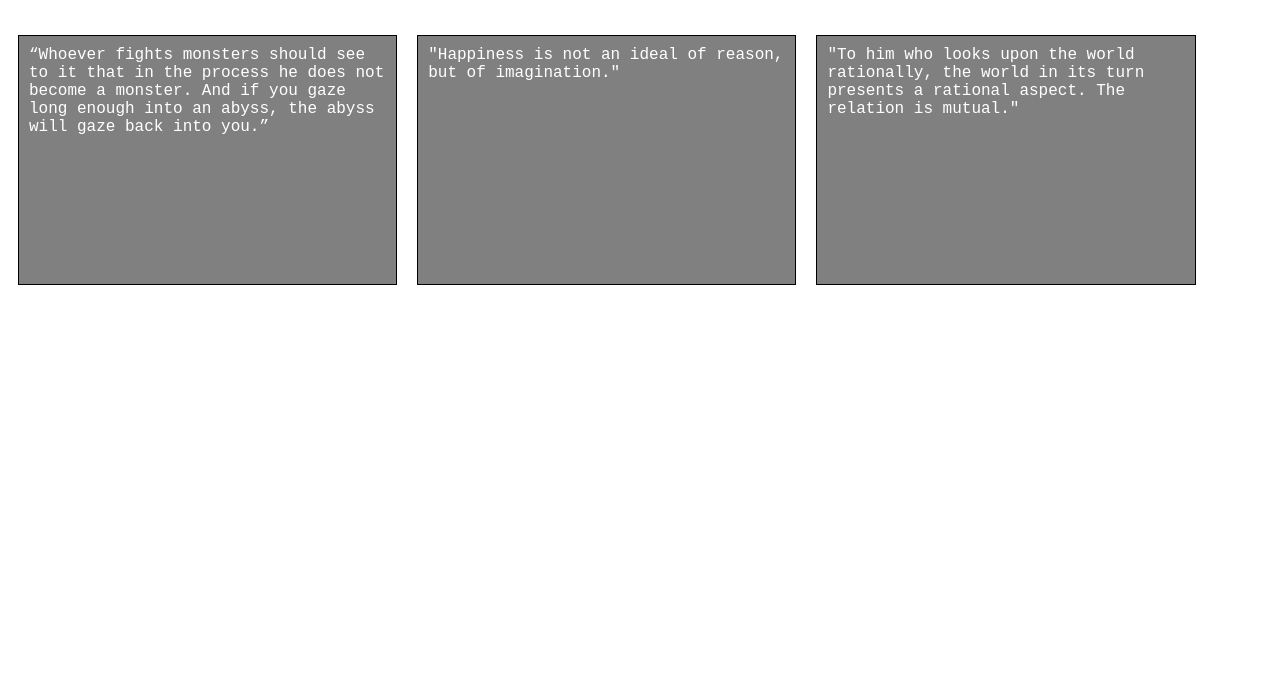
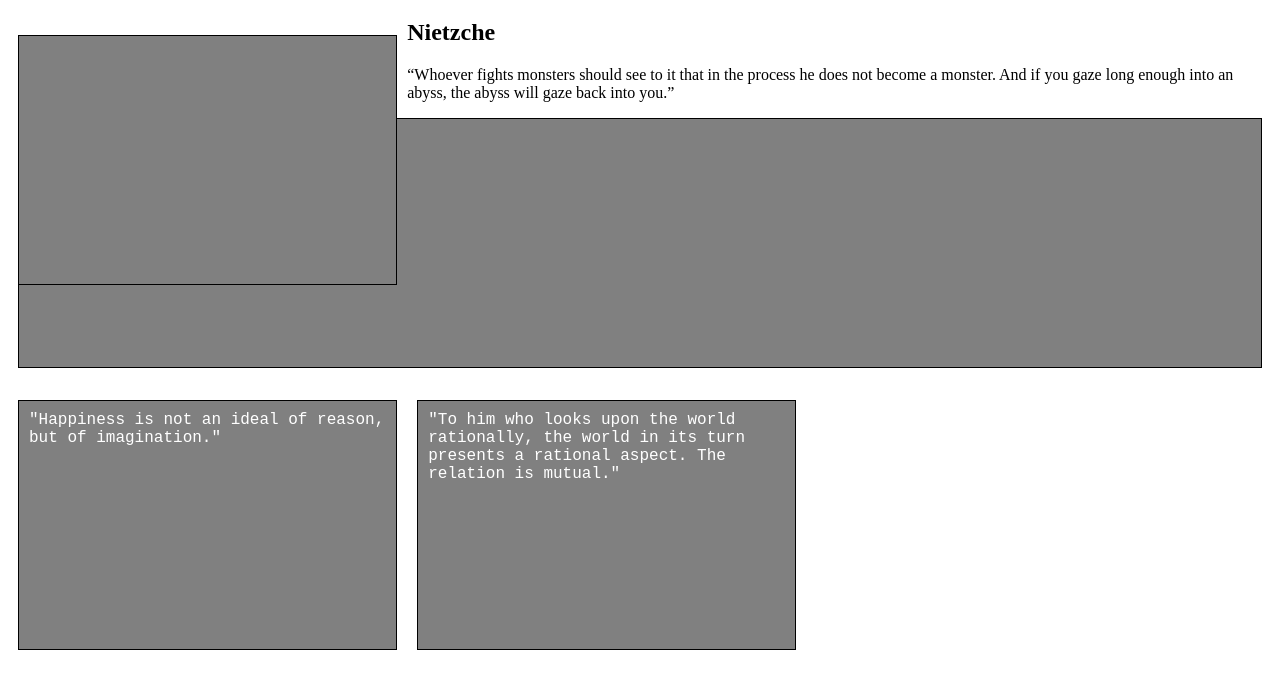
Before and after one commit to DBacon89/module2, a plain HTML site: page index.html in a window 1280 px wide. Shown: the part 61-750 px from the top of the page. Drawn offline with Linux system fonts and the light colour scheme.

Commit message:
Module 2 assignment

```diff
--- a/index.html
+++ b/index.html
@@ -13,6 +13,13 @@
 h1 {
 
   text-align:center;
+}
+
+#heading{
+
+   left: 50px;
+
+
 }
 
 p {
@@ -124,7 +131,7 @@ p {
 <h1>German Philosophers</h1>
 
 
- <p id ="p1">“Whoever fights monsters should see to it that in the process he does not become a monster.
+ <p id ="p1"><h2 id = "heading"> Nietzche</h2>“Whoever fights monsters should see to it that in the process he does not become a monster.
    And if you gaze long enough into an abyss, the abyss will gaze back into you.”</p>
 
    <p id ="p2">"Happiness is not an ideal of reason, but of imagination."</p>
```
